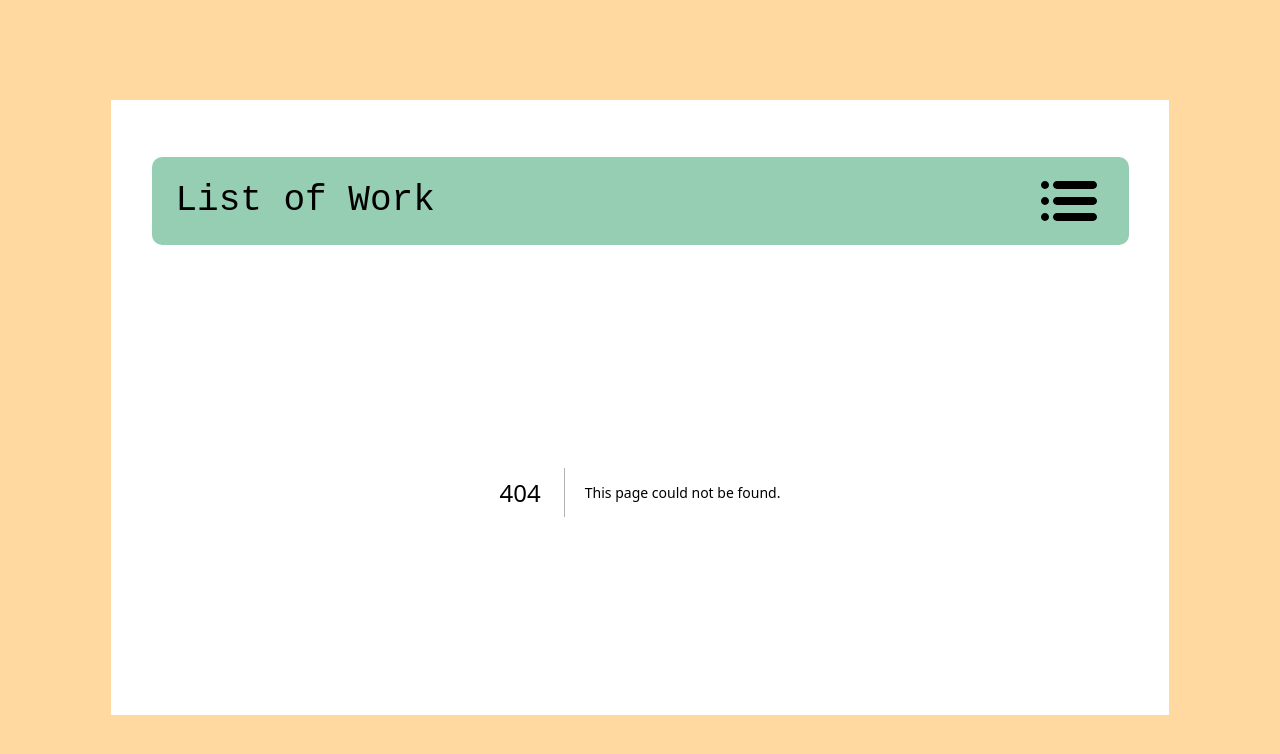
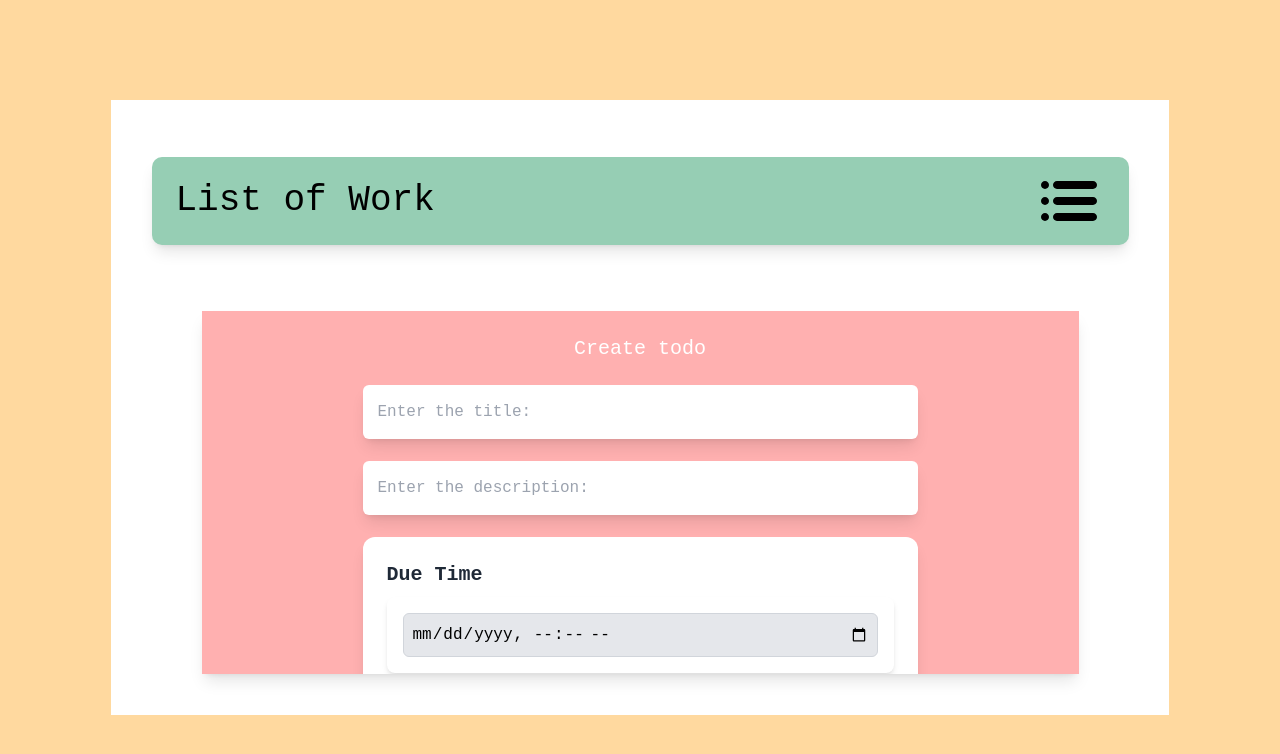
Before and after one commit to NickPraktikum/ListOfWork, a Next.js app in the folder src/UI/UI.CoreApi/: page /CreateTodo in a window 1280 px wide. Before the commit this address had no page. Shown: the top 754 px of the page. Built offline with nearby package versions, Linux system fonts and the light colour scheme.

Commit message:
Created create todo page

```diff
--- /dev/null
+++ b/src/UI/UI.CoreApi/app/CreateTodo/page.tsx
@@ -0,0 +1,11 @@
+"use client";
+
+import CreateForm from "../components/CreateForm";
+
+export default function Page() {
+  return (
+    <>
+      <CreateForm />
+    </>
+  );
+}
--- /dev/null
+++ b/src/UI/UI.CoreApi/app/GetTodo/page.tsx
@@ -0,0 +1,3 @@
+export default function Page() {
+  return <>New</>;
+}
--- /dev/null
+++ b/src/UI/UI.CoreApi/app/UpdateTodo/page.tsx
@@ -0,0 +1,3 @@
+export default function Page() {
+  return <>New</>;
+}
--- /dev/null
+++ b/src/UI/UI.CoreApi/app/components/CreateForm.tsx
@@ -0,0 +1,73 @@
+"use client";
+import { FunctionComponent, useEffect, useState } from "react";
+import { CreateTodo } from "../functions/CreateTodo";
+import ErrorBlock from "./ErrorBlock";
+
+const CreateForm: FunctionComponent = () => {
+  const { mutate, error, isLoading, isError, isSuccess } = CreateTodo();
+  const [title, setTitle] = useState<string>("");
+  const [description, setDescription] = useState<string>("");
+  const [dueDate, setDueDate] = useState<string>("");
+  return (
+    <>
+      <form
+        onClick={(e) => e.preventDefault()}
+        className="bg-[#FFB0B0] w-[877px] h-[383px] flex justify-around items-center gap-[22px] flex-col oxygen-mono-regular py-6 shadow-lg overflow-y-scroll scroll-behavior"
+      >
+        <h4 className="text-white text-xl">Create todo</h4>
+        <input
+          type="text"
+          placeholder="Enter the title:"
+          value={title}
+          onChange={(e) => setTitle(e.target.value)}
+          className="w-[555px] h-auto p-[15px] rounded-md shadow-lg"
+        />
+        <input
+          type="text"
+          placeholder="Enter the description: "
+          value={description}
+          onChange={(e) => setDescription(e.target.value)}
+          className="w-[555px] h-auto p-[15px] rounded-md shadow-lg"
+        />
+        <div className="w-[555px] h-auto group flex flex-col p-6 mb-4 bg-white rounded-xl shadow-lg transition-transform duration-[900ms] ease-in-out">
+          <div className="flex justify-between items-center mb-2">
+            <h3 className="text-xl font-bold text-gray-800">Due Time</h3>
+          </div>
+
+          <div className="flex items-center bg-white p-4 rounded-lg shadow-md mb-4">
+            <input
+              type="datetime-local"
+              value={dueDate}
+              placeholder="Put the due time: "
+              onChange={(e) => setDueDate(e.target.value)}
+              className="w-full p-2 bg-gray-200 border border-gray-300 rounded-md focus:outline-none focus:ring-2 focus:ring-[#FFAD60] transition-all duration-300"
+            />
+          </div>
+
+          <div className="max-h-0 group-hover:max-h-40 overflow-hidden transition-all duration-[900ms] ease-in-out">
+            <p className="mt-2 text-sm text-gray-700 leading-relaxed">
+              Please enter the due date and time for this task.
+            </p>
+          </div>
+        </div>
+
+        <button
+          type="submit"
+          className="bg-white w-[300px] h-auto p-5 rounded-lg shadow-lg"
+          onClick={() => {
+            console.log("mutation");
+            mutate({
+              title: title,
+              description: description,
+              dueTime: dueDate.toString(),
+            });
+          }}
+        >
+          Create todo
+        </button>
+        {error != null ? <ErrorBlock message={error.message} /> : null}
+      </form>
+    </>
+  );
+};
+export default CreateForm;
--- /dev/null
+++ b/src/UI/UI.CoreApi/app/components/ErrorBlock.tsx
@@ -0,0 +1,11 @@
+import { FunctionComponent } from "react";
+
+const ErrorBlock: FunctionComponent<{ message: string }> = ({ message }) => {
+  return (
+    <div className="bg-white rounded-[15px] p-5 shadow-[0px_4px_4px_0px_rgba(0,0,0,0.25)] mx-5">
+      <h4 className="font-bold text-2xl">An error occurred!</h4>
+      <p className="font-normal text-xl">{message}</p>
+    </div>
+  );
+};
+export default ErrorBlock;
--- a/src/UI/UI.CoreApi/app/components/Navigation.tsx
+++ b/src/UI/UI.CoreApi/app/components/Navigation.tsx
@@ -1,56 +1,58 @@
 "use client";
 import { FunctionComponent, useState } from "react";
 import MenuIcon from "./svgs/MenuIcon";
+import Link from "next/link";
 
 const Navigation: FunctionComponent = (): React.ReactNode => {
-  // Add state to handle menu visibility
   const [menuOpen, setMenuOpen] = useState(false);
 
-  // Toggle menu function
   const toggleMenu = () => {
     setMenuOpen(!menuOpen);
   };
 
   return (
     <div
-      className={`w-[977px] h-auto bg-[#96CEB4] rounded-[10px] flex flex-col items-start px-6 pt-4 oxygen-mono-regular transition-all duration-[600ms] ease-linear transform  ${
+      className={`w-[977px] h-auto bg-[#96CEB4] rounded-[10px] flex flex-col items-start px-6 pt-4 oxygen-mono-regular shadow-lg  transition-all duration-[600ms] ease-linear transform  ${
         menuOpen ? "py-4" : ""
       }`}
     >
-      {/* Header Section */}
       <div className="w-full flex items-center justify-between">
         <h1 className="text-[36px] font-light text-black">List of Work</h1>
         <button
           className="bg-transparent border-none cursor-pointer p-2 focus:outline-none hover:bg-gray-200 rounded"
           aria-label="Menu"
-          onClick={toggleMenu} // Add onClick handler
+          onClick={toggleMenu}
         >
           <MenuIcon />
         </button>
       </div>
 
-      {/* Dropdown Menu */}
       <div
         className={`transition-all duration-[600ms] ease-linear transform ${
           menuOpen ? "max-h-[300px] opacity-100" : "max-h-0 opacity-0"
         } overflow-hidden w-full mt-4 bg-white rounded-lg shadow-md`}
       >
         <ul className="flex flex-col space-y-0 text-lg">
+          <Link href="/">
             <li className="hover:bg-gray-100 px-4 py-2 border-t border-b border-gray-300">
-            <a href="#" className="text-black">
-              Todos
-            </a>
+              <p className="text-black">Todos</p>
             </li>
+          </Link>
+          <Link href="/CreateTodo">
             <li className="hover:bg-gray-100 px-4 py-2 border-t border-b border-gray-300">
-            <a href="#" className="text-black">
-              Get todo
-            </a>
+              <p className="text-black">Create todo</p>
             </li>
+          </Link>
+          <Link href="/GetTodo" className="text-black">
             <li className="hover:bg-gray-100 px-4 py-2 border-t border-b border-gray-300">
-            <a href="#" className="text-black">
-              Update todo
-            </a>
+              <p className="text-black">Get todo</p>
             </li>
+          </Link>
+          <Link href="/UpdateTodo" className="text-black">
+            <li className="hover:bg-gray-100 px-4 py-2 border-t border-b border-gray-300">
+              <p className="text-black">Update todo</p>
+            </li>
+          </Link>
         </ul>
       </div>
     </div>
--- /dev/null
+++ b/src/UI/UI.CoreApi/app/functions/CreateTodo.ts
@@ -0,0 +1,35 @@
+import { useMutation } from "@tanstack/react-query";
+import { ITodoItem } from "../interfaces/ITodoItem";
+import { ICreateTodo } from "../interfaces/ICreateTodo";
+export function CreateTodo() {
+  return useMutation<ITodoItem, Error, ICreateTodo>({
+    mutationFn: async (parameters: ICreateTodo) => {
+      return await fetch(`https://localhost:7071/api/v1/TodoList`, {
+        method: "POST",
+        mode: "cors",
+        headers: {
+          "Content-Type": "application/json",
+        },
+        body: JSON.stringify({
+          Title: parameters.title,
+          Description: parameters.description,
+          DueTime: parameters.dueTime,
+        }),
+      })
+        .then(async (res) => {
+          if (res.ok) {
+            return await res.json();
+          }
+          if (res.status == 400) {
+            const response = await res.json();
+            throw Error(response.detail);
+          } else {
+            throw Error("Couldn't create a todo!");
+          }
+        })
+        .catch((err) => {
+          throw Error(`${err}`);
+        });
+    },
+  });
+}
--- a/src/UI/UI.CoreApi/app/functions/GetAllTodos.ts
+++ b/src/UI/UI.CoreApi/app/functions/GetAllTodos.ts
@@ -3,7 +3,7 @@ import { ITodoItem } from "../interfaces/ITodoItem";
 
 export function GetAllTodos() {
   return useQuery<ITodoItem[], Error>({
-    queryKey: ["all-available-books"],
+    queryKey: ["all-todos"],
     queryFn: async () => {
       return await fetch("https://localhost:7071/api/v1/TodoList", {
         method: "GET",
@@ -16,9 +16,9 @@ export function GetAllTodos() {
           if (res.ok) {
             return await res.json();
           } else if (res.status == 404) {
-            throw Error("No books were found!");
+            throw Error("No todos were found!");
           } else {
-            throw Error("Couldn't retrieve books");
+            throw Error("Couldn't retrieve todos");
           }
         })
         .catch((err) => {
--- /dev/null
+++ b/src/UI/UI.CoreApi/app/interfaces/ICreateTodo.tsx
@@ -0,0 +1,5 @@
+export interface ICreateTodo {
+  title: string;
+  description: string;
+  dueTime: Date | string;
+}
--- a/src/UI/UI.CoreApi/app/page.tsx
+++ b/src/UI/UI.CoreApi/app/page.tsx
@@ -1,13 +1,19 @@
 "use client";
+import ErrorBlock from "./components/ErrorBlock";
 import TodoItems from "./components/TodoItems";
 import { GetAllTodos } from "./functions/GetAllTodos";
 import { ITodoItem } from "./interfaces/ITodoItem";
 
-export default function Home() {
-  const { data, error } = GetAllTodos();
+export default function Page() {
+  const { data, error, isLoading } = GetAllTodos();
   return (
     <>
-      <TodoItems data={data as ITodoItem[]} />
+      {isLoading ? <div>Loading...</div> : <div></div>}
+      {error != null ? (
+        <ErrorBlock message={error.message} />
+      ) : (
+        <TodoItems data={data as ITodoItem[]} />
+      )}
     </>
   );
 }
```
Also changed, not shown: 1 other file (tests, documents, lock files or other folders). Lines whose indentation alone changed are shown as unchanged.
